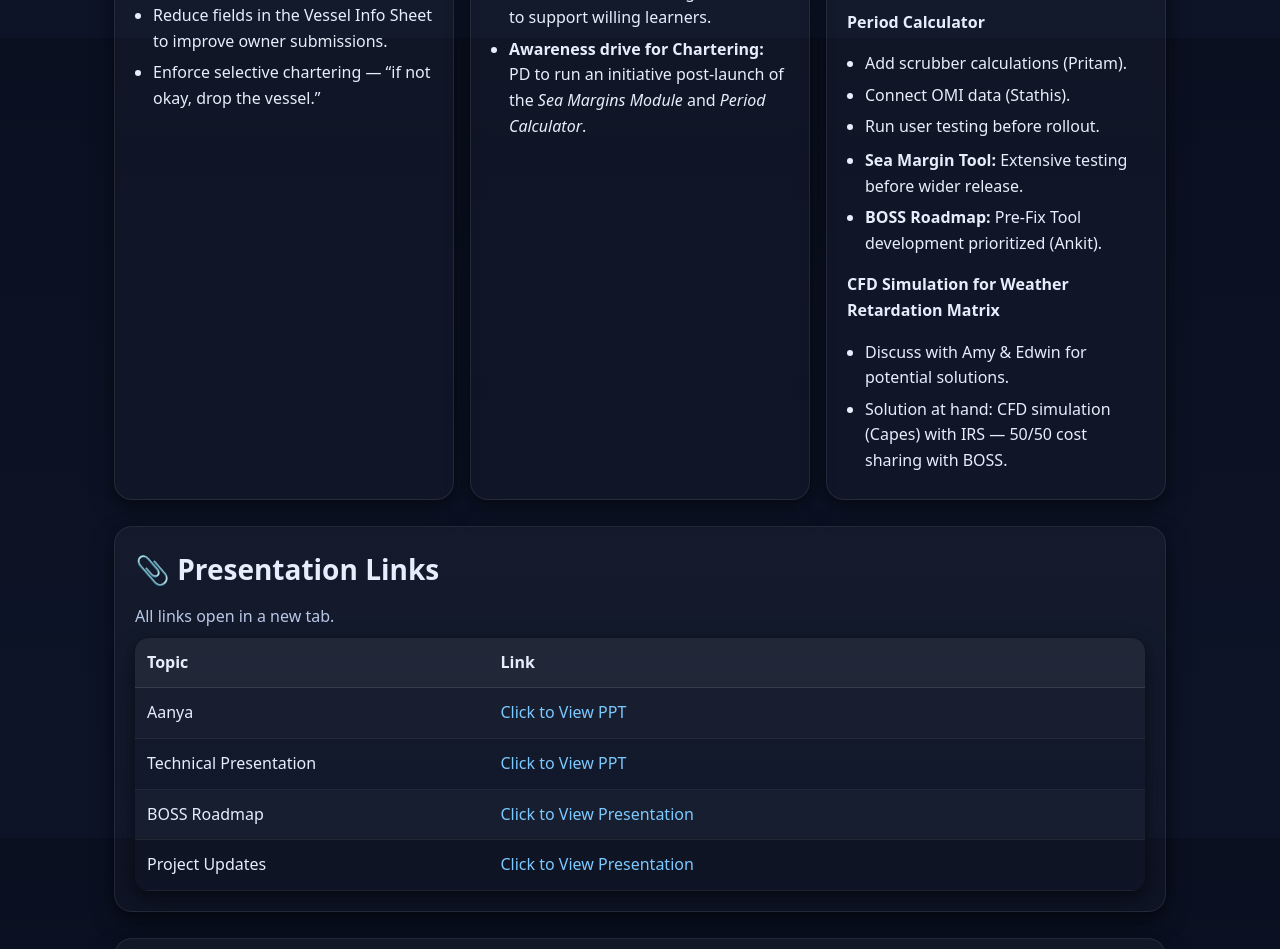
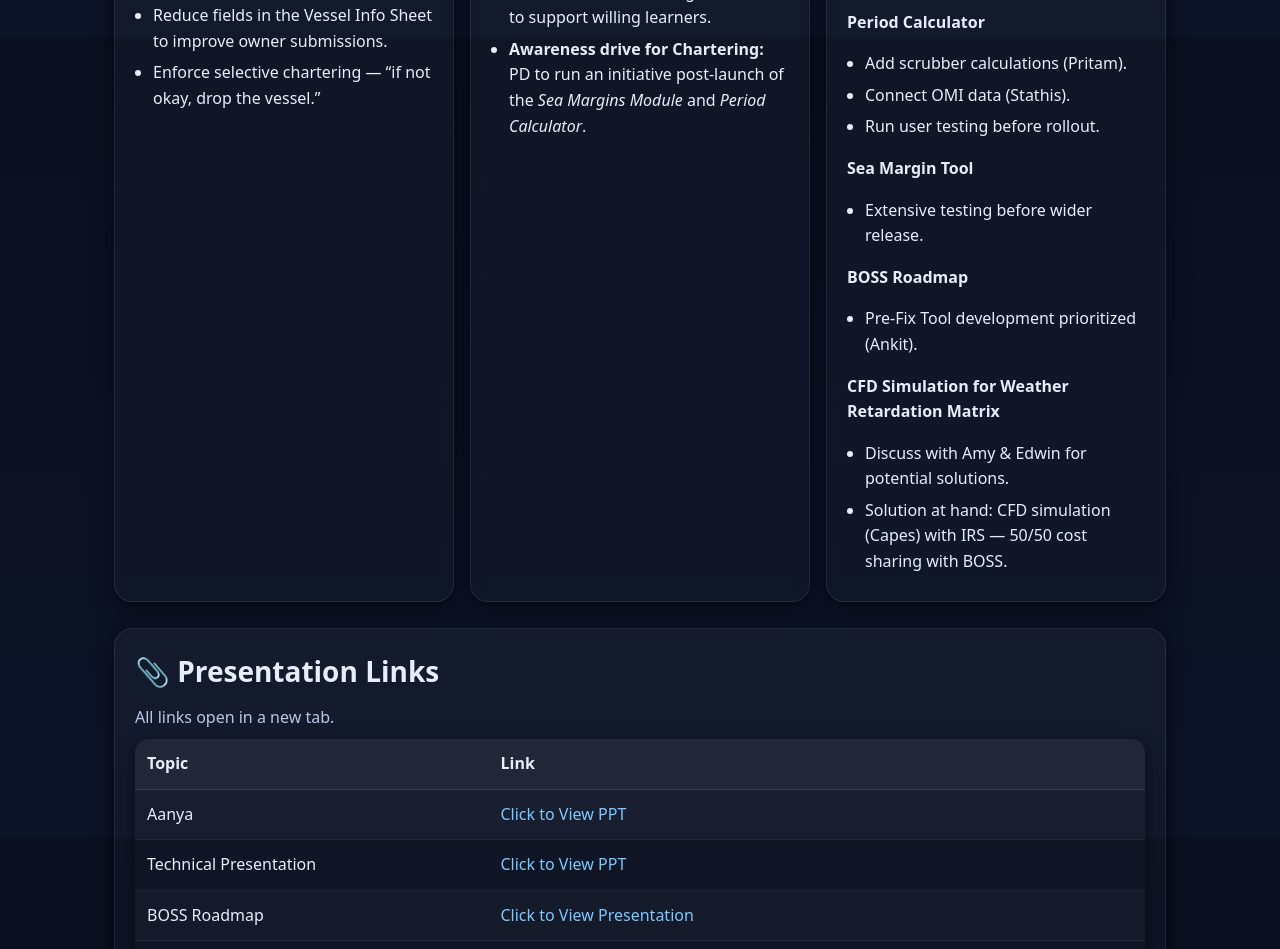
Before and after one commit to raycapt/PD_team_event, a plain HTML site: page index.html in a window 1280 px wide. Shown: the part 1562-2511 px from the top of the page. Drawn offline with Linux system fonts and the light colour scheme.

Commit message:
updated text formatting

```diff
--- a/index.html
+++ b/index.html
@@ -166,9 +166,15 @@
             <li>Connect OMI data (Stathis).</li>
             <li>Run user testing before rollout.</li>
           </ul>
+		  <p><strong>Sea Margin Tool</strong></p>
           <ul>
-            <li><strong>Sea Margin Tool:</strong> Extensive testing before wider release.</li>
-            <li><strong>BOSS Roadmap:</strong> Pre‑Fix Tool development prioritized (Ankit).</li>
+            <li>Extensive testing before wider release.</li>
+
+          </ul>
+		  <p><strong>BOSS Roadmap</strong></p>
+		  <ul>
+
+            <li>Pre‑Fix Tool development prioritized (Ankit).</li>
           </ul>
           <p><strong>CFD Simulation for Weather Retardation Matrix</strong></p>
           <ul>
```
